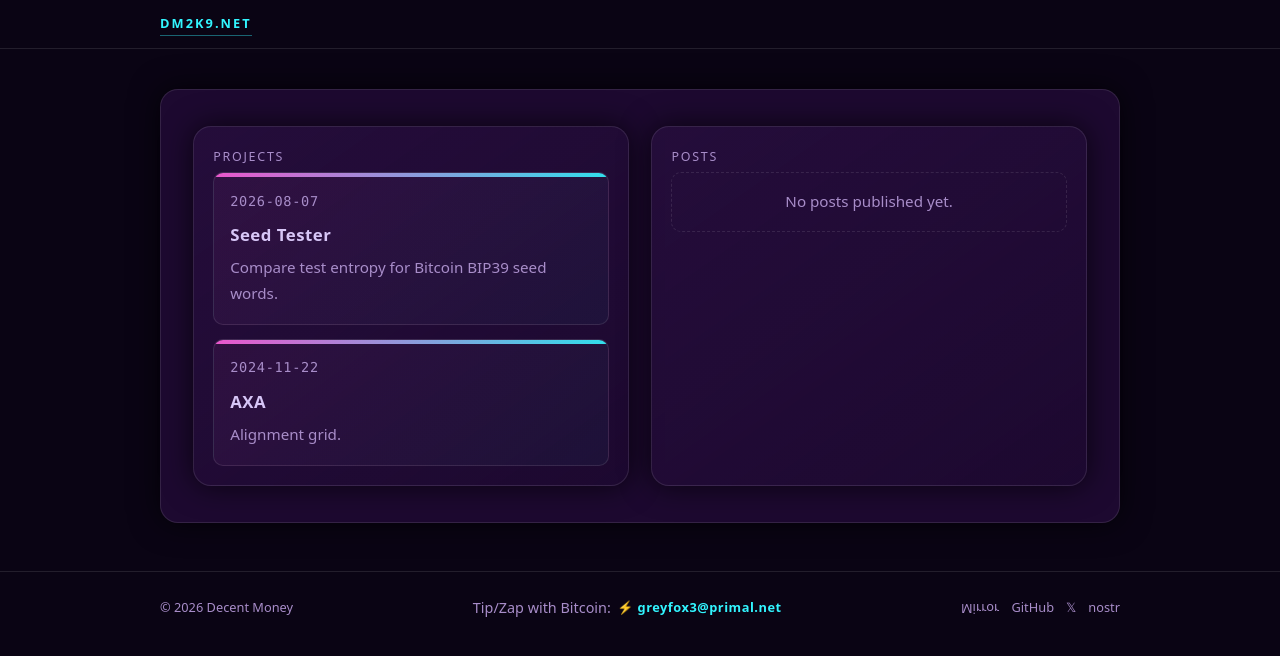
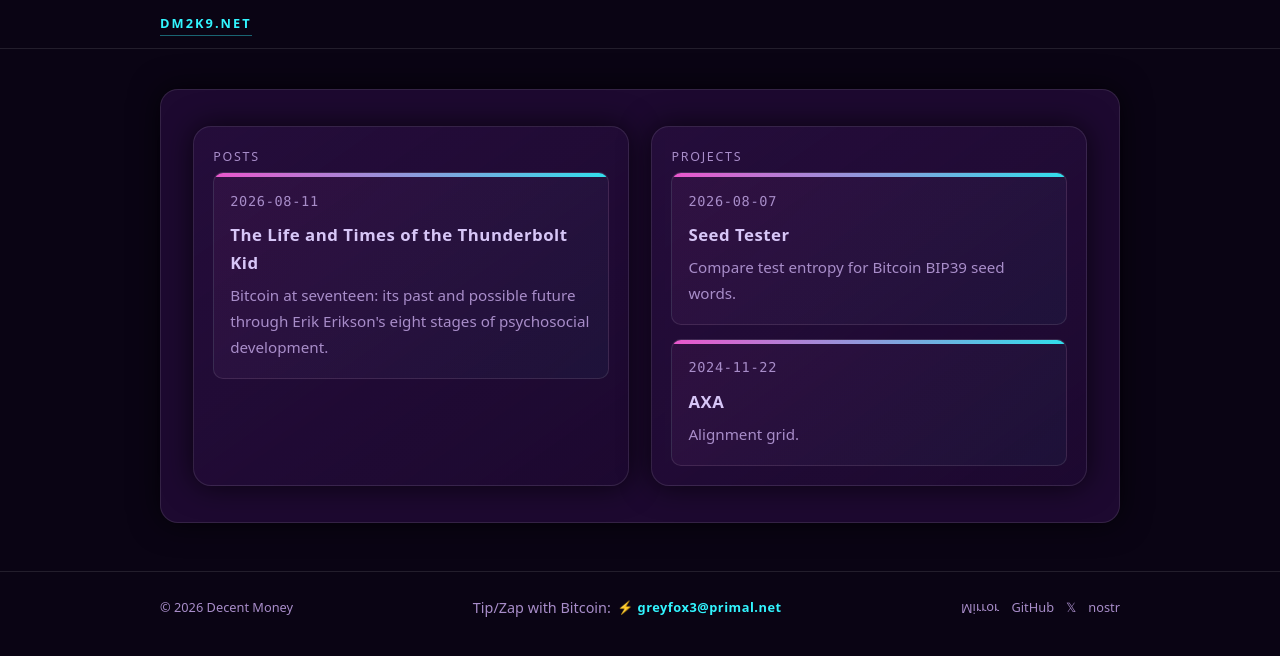
Before and after one commit to decent-money/decent-money.github.io, a Jekyll site: the page built from index.html, in a window 1280 px wide. Shown: the top 656 px of the page. Built offline with Jekyll 4.4.1, drawn with Linux system fonts in a browser that asks for light colours; some of the changed lines change nothing that is shown.

Commit message:
Publish Thunderbolt Kid and remove manual source notes

```diff
--- a/_posts/2026-08-11-the-life-and-times-of-the-thunderbolt-kid.md
+++ b/_posts/2026-08-11-the-life-and-times-of-the-thunderbolt-kid.md
@@ -1,7 +1,7 @@
 ---
 layout: default
 title: "The Life and Times of the Thunderbolt Kid"
-published: false
+published: true
 description: "Bitcoin at seventeen: its past and possible future through Erik Erikson's eight stages of psychosocial development."
 toc: true
 toc_title: "Stages of a life"
@@ -14,6 +14,7 @@
 Satoshi Nakamoto conceived Bitcoin in 2007–08, [announced it on 31 October 2008](https://satoshi.nakamotoinstitute.org/emails/cryptography/1/), and gave it a public birth with the Genesis Block on 3 January 2009. The system has since behaved less like a finished invention and more like an growing organism: first utterly dependent on a caregiver, then stubbornly autonomous, experimental, industrious and, now, preoccupied with identity.
 
 [Erik Erikson's theory of psychosocial development](https://en.wikipedia.org/wiki/Erikson%27s_stages_of_psychosocial_development) supplies the frame to think about Bitcoin in this way. It describes eight stages of life, each organised around a crisis: trust or mistrust, autonomy or doubt, identity or confusion, and so on. Resolving a crisis does not mean eliminating the negative side of the coin. Healthy development finds a workable balance and carries a corresponding virtue into the next stage. The stages are cumulative, with old conflicts returning in new forms.
+
 
 However, the analogy is imperfect. Bitcoin has no mind, childhood or destiny. It is simultaneously software, network, monetary asset, payment rail, political symbol and the relationships among people who use it. When this essay asks what *Bitcoin* trusts or wants, it really asks how its participants relate to it—and how society relates to the institution they collectively produce.
 
@@ -245,10 +246,3 @@
 At seventeen, the Thunderbolt Kid has immense energy, famous friends, bitter rivals, sudden mood swings and a conviction that adults do not understand it. That is not proof it will grow into the world's money. It is evidence that it has lived long enough for the question to become serious.
 
 Its adulthood will depend less on whether everybody comes to love Bitcoin than on whether Bitcoin can enter lasting relationships without surrendering the reason it was born: allowing any two willing parties to transact under common rules, without requiring a trusted third party to stand between them.
-
----
-
-### Sources and notes
-
-- The psychosocial categories, questions and age ranges come from the [Erikson stages table](https://en.wikipedia.org/wiki/Erikson%27s_stages_of_psychosocial_development#Stages). They are a lens for this essay, not a claim that a network possesses a human psyche.
-- Satoshi Nakamoto's announcement and release correspondence is preserved in the [Satoshi Nakamoto Institute email archive](https://satoshi.nakamotoinstitute.org/emails/threads/); the original design is in [*Bitcoin: A Peer-to-Peer Electronic Cash System*](https://bitcoin.org/bitcoin.pdf).
```
